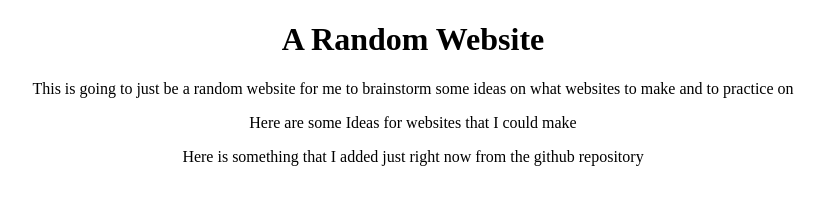
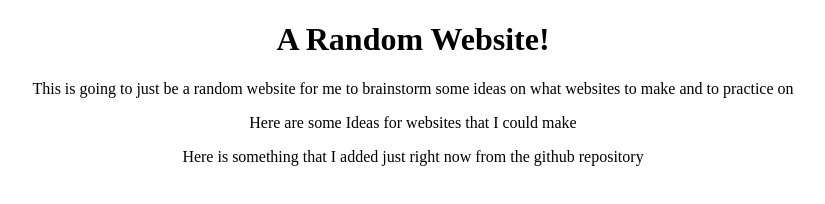
Before and after one commit to tablechairshelf/Projects-Website, a plain HTML site: page index.html in a window 1280 px wide. Shown: the whole page, without its empty margins (227-1052 px from the left). Drawn offline with Linux system fonts and the light colour scheme.

Commit message:
Update index.html

```diff
--- a/index.html
+++ b/index.html
@@ -18,7 +18,7 @@
 </head>
 <body>
     <h1 class="header">
-        A Random Website
+        A Random Website!
     </h1>
     <p class="text">This is going to just be a random website for me to brainstorm some ideas on what websites to make and to practice on</p>
     <p class="text">Here are some Ideas for websites that I could make</p>
```
